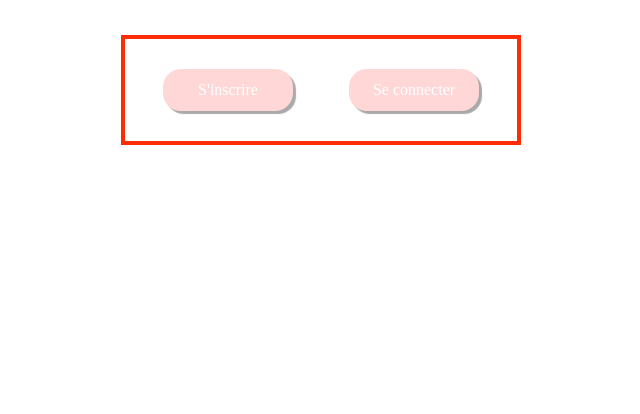
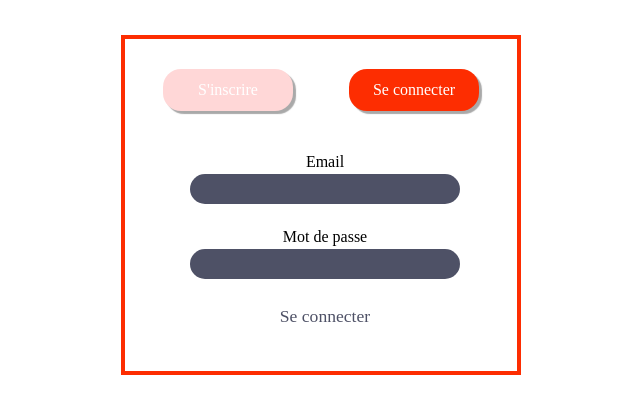
Before and after one commit to MehdiAbdou/groupomania6, a React (Create React App) app in the folder front/: page /profil in a window 1280 px wide. Shown: the top 414 px of the page, without its empty margins (319-959 px from the left). Built offline with nearby package versions, Linux system fonts and the light colour scheme; no server answers.

Commit message:
avancement login mais tjrs bug

```diff
--- a/front/src/App.js
+++ b/front/src/App.js
@@ -1,11 +1,35 @@
-import React from "react";
-import Routes from "./components/Routes"
+import React, { useEffect, useState } from "react";
+import Routes from "./components/Routes";
+import { UidContext } from "./components/AppContext";
+import axios from "axios";
 
 
 const App = () => {
+  const [uid, setUid] = useState(null);
+
+
+  useEffect(() => {
+    const fetchToken = async () => {
+      await axios({
+        method: "get",
+        url: `${process.env.REACT_APP_API_URL}jwtid`,
+        withCredentials: true,
+      })
+        .then((res) => {
+          setUid(res.data);
+        })
+        .catch((err) => console.log("No token"));
+    };
+    fetchToken();
+
+
+  }, [uid]);
+
   return (
-    <Routes />
-  );
-};
+    <UidContext.Provider value={uid}>
+      <Routes />
+    </UidContext.Provider>
+  )
+}
 
 export default App;
--- /dev/null
+++ b/front/src/components/AppContext.js
@@ -0,0 +1,3 @@
+import { createContext } from "react";
+
+export const UidContext = createContext();
--- a/front/src/pages/Profil.js
+++ b/front/src/pages/Profil.js
@@ -1,14 +1,24 @@
-import React from 'react';
-import Log from '../components/Log';
+import React, { useContext } from "react";
+import Log from "../components/Log";
+import { UidContext } from "../components/AppContext";
 
-const Profil = () => {
-    return (
-        <div className='profil-page'>
-            <div className='log-container'>
-                <Log />
-            </div>
+
+const Profile = () => {
+  const uid = useContext(UidContext);
+
+  return (
+    <div className="profil-page">
+      {uid ? ( //Si j'ai déjà l'uid attribué, j'affiche la page profil de l'usilisateur
+         <h1>UPATADE PROFIL</h1>
+      ) : (
+        //Sinon, je propose la connexion
+        <div className="log-container">
+          <Log signin={false} signup={true} />
+
         </div>
-    );
+      )}
+    </div>
+  );
 };
 
-export default Profil;
+export default Profile;
```
Also changed, not shown: 1 other file (tests, documents, lock files or other folders).
